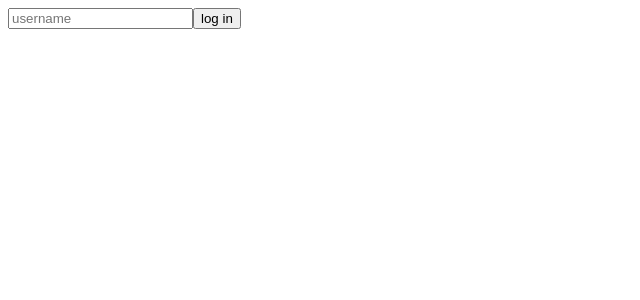
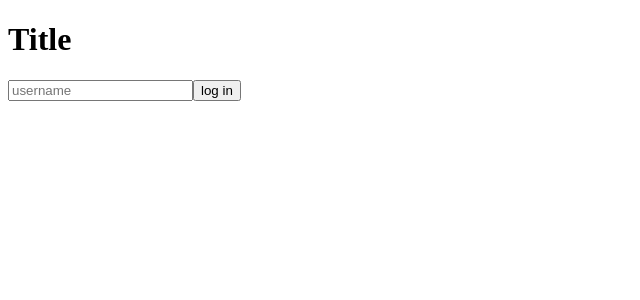
Before and after one commit to nakusha/react_masterclass, a React (Create React App) app: page / in a window 1280 px wide. Shown: the top 300 px of the page, without its empty margins (0-640 px from the left). Built offline with nearby package versions, Linux system fonts and the light colour scheme.

Commit message:
typescript tutorial

```diff
--- a/src/App.tsx
+++ b/src/App.tsx
@@ -1,5 +1,12 @@
 import React, { useState } from "react";
+import styled from "styled-components";
 
+const Container = styled.div`
+  background-color: ${(props) => props.theme.bgColor};
+`;
+const H1 = styled.h1`
+  color: ${(props) => props.theme.textColor};
+`;
 const App = () => {
   const [value, setValue] = useState("");
   const onChange = (event: React.FormEvent<HTMLInputElement>) => {
@@ -14,7 +21,8 @@
     console.log("Hello", value);
   };
   return (
-    <div>
+    <Container>
+      <H1>Title</H1>
       <form onSubmit={onSubmit}>
         <input
           type="text"
@@ -24,7 +32,7 @@
         />
         <button>log in</button>
       </form>
-    </div>
+    </Container>
   );
 };
 
--- a/src/index.tsx
+++ b/src/index.tsx
@@ -1,10 +1,15 @@
 import React from "react";
 import ReactDOM from "react-dom";
+import { ThemeProvider } from "styled-components";
 import App from "./App";
+import { darkTheme, lightTheme } from "./theme";
 
+const light = true;
 ReactDOM.render(
   <React.StrictMode>
-    <App />
+    <ThemeProvider theme={light ? lightTheme : darkTheme}>
+      <App />
+    </ThemeProvider>
   </React.StrictMode>,
   document.getElementById("root")
 );
--- /dev/null
+++ b/src/theme.ts
@@ -0,0 +1,13 @@
+import { DefaultTheme } from "styled-components";
+
+export const lightTheme: DefaultTheme = {
+  bgColor: "white",
+  textColor: "black",
+  btnColor: "tomato",
+};
+
+export const darkTheme: DefaultTheme = {
+  bgColor: "black",
+  textColor: "white",
+  btnColor: "teal",
+};
```
Also changed, not shown: src/styled.d.ts (added, +9 -0 lines).
